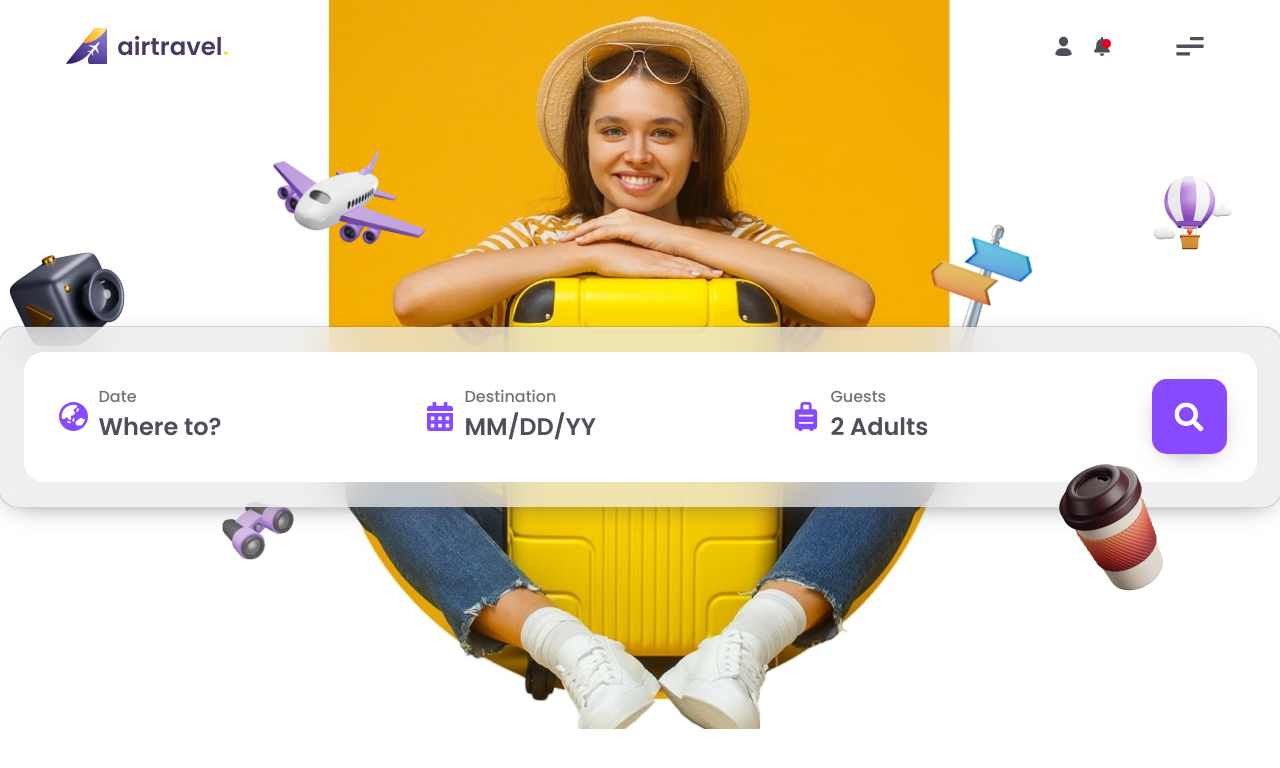
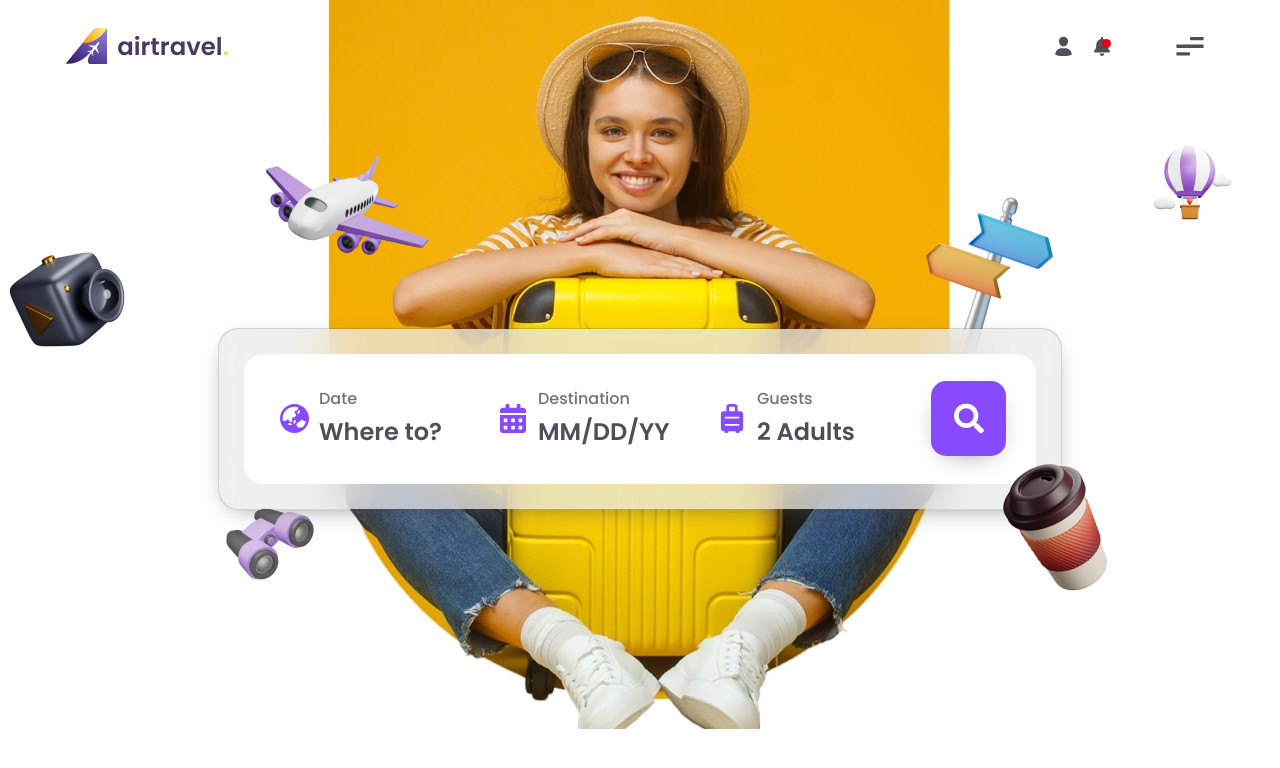
Before and after one commit to himique/AirTravel, a plain HTML site: page index.html in a window 1280 px wide. Drawn offline with Linux system fonts and the light colour scheme.

Commit message:
Add files via upload

```diff
--- a/scss/blocks/_header-background.scss
+++ b/scss/blocks/_header-background.scss
@@ -3,30 +3,18 @@
     pointer-events: none;
 }
 
-.jet_img {
-    width: 221.62px;
-    height: 221.62px;
+
+
+.jet {
+    position: absolute;
+    left: 188px;
+    top: -9px;
+
 }
 
 
-.jet {
-    display: inline-block;
-    position: absolute;
-
-    left: 198px;
-    top: -9px;
-    // Design
-    // transform: rotate(20.02deg);
-
-}
-
-.camera_img {
-    width: 127px;
-    height: 127px;
-}
 
 .camera {
-    display: inline-block;
     position: absolute;
     left: -37px;
     top: 142px;
@@ -34,27 +22,17 @@
 
 }
 
-.ball_img {
-    width: 91px;
-    height: 91px;
-}
-
 .ball {
-    display: inline-block;
     position: absolute;
     left: 1104px;
-    top: 74px;
+    top: 44px;
 
 
 }
 
-.binocle_img {
-    width: 104.6px;
-    height: 104.6px;
-}
+
 
 .binocle {
-    display: inline-block;
     position: absolute;
     left: 165px;
     top: 379px;
@@ -62,25 +40,13 @@
 }
 
 .arrows {
-    display: inline-block;
     position: absolute;
-    left: 770px;
-    top: 69px;
-}
-
-.arrows_img {
-    width: 323px;
-    height: 323px;
+    left: 735px;
+    top: 26px;
 }
 
 .coffee {
-    display: inline-block;
     position: absolute;
-    left: 1001px;
+    left: 945px;
     top: 180px;
 }
-
-.cofee_img {
-    width: 148px;
-    height: 148px;
-}
--- a/scss/blocks/_header.scss
+++ b/scss/blocks/_header.scss
@@ -1,11 +1,10 @@
 .header {
     background-color: var(--ui-background-color);
     background-image: url('./../img/header/Hero.jpg');
+
     background-repeat: no-repeat;
     background-position: center top;
-    z-index: 2;
     aspect-ratio: 1440 / 820;
-
     @include retina-bg(url('./../img/header/Hero@2x.jpg'));
 
 }
--- a/scss/blocks/_nav.scss
+++ b/scss/blocks/_nav.scss
@@ -50,7 +50,7 @@
 }
 
 .bell_notification {
-    display: inline-block;
+
     position: absolute;
     left: 18px;
     top: 12px;
--- a/scss/blocks/_search.scss
+++ b/scss/blocks/_search.scss
@@ -42,7 +42,7 @@ input {
 .search_border {
     display: flex;
     position: relative;
-    top: 233px;
+    top: 235px;
     align-self: center;
     justify-self: center;
     border-radius: 20px;
@@ -115,11 +115,6 @@ input {
     height: 30px;
 }
 
-.search_img {
-    width: 30px;
-    height: 30px;
-}
-
 input[type=number] {
     -moz-appearance: textfield;
     appearance: textfield;
@@ -155,16 +150,21 @@ input::placeholder {
     box-shadow: 0px 7px 28px -15px #514D59;
     border-radius: 20px;
 }
-.search-button:hover{
-   opacity: 0.8;
+
+.search-button:hover {
+    opacity: 0.8;
 
 }
+
 .search_input {
     display: flex;
-    width: fit-content;
+    width: 169px;
     height: 36px;
     padding: 5px 0 0 0;
-
+    font-family: var(--font-main);
+    font-size: 24px;
+    font-weight: 500;
+    color: var(--text-color);
 }
 
 .search_input:hover {
```
Also changed, not shown: css/main.css, scss/base/_base.scss (line endings or trailing spaces).
